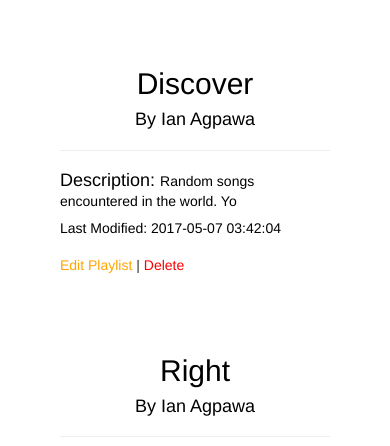
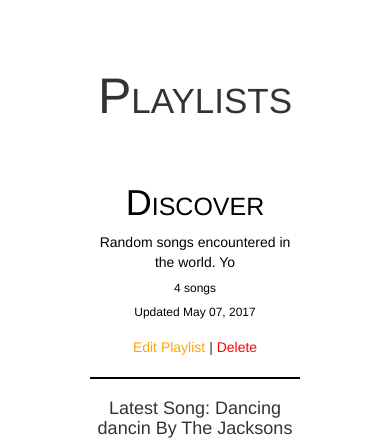
Before and after one commit to ianagpawa/catalog, a Flask app: page / in a window 390 px wide. Shown: the part 1264-1710 px from the top of the page. Run offline with Flask 2, Linux system fonts and the light colour scheme; a user stored in the database is signed in; data comes from the database, SQL or seed files in the repository; both versions use the stored data as it was after the commit; some libraries are stand-ins or nearby versions.

Commit message:
refactor: Update spacing

```diff
--- a/static/styles/main.css
+++ b/static/styles/main.css
@@ -132,15 +132,12 @@ ul{
 .youtube-iframe-front{
     display: block;
     width: 28vw;
-    height: 26vh;
+    height: 30vh;
     padding-top: 2vh;
     margin-left: auto;
     margin-right: auto;
 }
 
-.create-playlist{
-    margin: 20px;
-}
 
 .create-playlist-btn{
     background-color: #111135;
--- a/static/styles/media.css
+++ b/static/styles/media.css
@@ -10,4 +10,8 @@
         height: 30vh;
 
     }
+
+    .logit{
+        display: none;
+    }
 }
--- a/templates/base.html
+++ b/templates/base.html
@@ -70,6 +70,7 @@
                 </div>
 
             </div>
+
             {% block content %}
             {% endblock %}
         </div>
--- a/templates/playlists.html
+++ b/templates/playlists.html
@@ -1,8 +1,10 @@
 {% extends "base.html" %}
 {% block content %}
+
+
+
 <div class='container-fluid playlists'>
-
-    <div class='col-md-offset-4 col-md-4 flash text-center'>
+    <div class='col-md-offset-4 col-md-4 text-center'>
     {% with messages = get_flashed_messages() %}
         {% if messages %}
         <ul>
@@ -13,37 +15,10 @@
         {% endif %}
     {% endwith %}
     </div>
-
-
+    <br>
+    <br>
     <div class='col-md-12 top-row'>
-        <div class='col-md-4 playlist-tile-special'>
-            <div class='top-playlist text-center'>
-                <a class='song-list' href="{{url_for('showSongs',
-                        playlist_id = latest_song.playlist_id)}}">
-                    <h2 class='text-center playlist-tile-text special-h2'>
-                            Latest Song
-                    </h2>
-                </a>
-                <hr>
-
-                <div class='playlist-tile-text'>
-                    <h4 class='playlist-description'>{{latest_song.title}}</h4>
-                    <p class='playlist-description'>by {{latest_song.artist}}</p>
-                    <br>
-                    <div id="player" class="youtube-div">
-                        <iframe
-                             class='youtube-iframe-front'
-                             src="https://www.youtube.com/embed/{{latest_song.youtube}}"
-                             frameborder="0" allowfullscreen>
-                         </iframe>
-                    </div>
-                    <h5 class='playlist-time text-left'>Last Modified: {{latest_song.time_created}}</h5>
-                </div>
-            </div>
-        </div>
-
-
-        <div class='col-md-4 text-center welcome-tile'>
+        <div class='container-fluid text-center welcome-tile'>
             <h1 class="playlist-h1">Welcome</h1>
 
             <div class='container-fluid'>
@@ -55,7 +30,6 @@
                 </p>
                 </div>
             </div>
-
             <div class='create-playlist'>
                 <a href = "{{url_for('newPlaylist')}}">
                     <button type="button" class="btn btn-default create-playlist-btn">
@@ -63,7 +37,38 @@
                     </button>
                 </a>
             </div>
+
         </div>
+
+        <div>
+            <div class='col-md-offset-2 col-md-4 playlist-tile-special'>
+                <div class='top-playlist text-center'>
+                    <a class='' href="{{url_for('showSongs',
+                            playlist_id = latest_song.playlist_id)}}">
+                        <h2 class='text-center playlist-tile-text special-h2'>
+                                Latest Song
+                        </h2>
+                    </a>
+                    <hr class='hr-black'>
+
+                    <div class='playlist-tile-text'>
+                        <h4>{{latest_song.title}}</h4>
+                        <p>by {{latest_song.artist}}</p>
+                        <div id="player" class="youtube-div">
+                            <iframe
+                                 class='youtube-iframe-front'
+                                 src="https://www.youtube.com/embed/{{latest_song.youtube}}"
+                                 frameborder="0" allowfullscreen>
+                             </iframe>
+                        </div>
+
+                    </div>
+                </div>
+                <br>
+            </div>
+
+
+
 
             <div class='col-md-4 playlist-tile-special'>
                 <div class='top-playlist text-center'>
@@ -73,54 +78,56 @@
                                 Featured Song
                         </h2>
                     </a>
-                <hr>
+                    <hr class='hr-black'>
                     <div class='playlist-tile-text'>
-                    <h4 class='playlist-description'>{{featured.title}}</h4>
-                    <p class='playlist-description'>by {{featured.artist}}</p>
-                    <br>
+                        <h4>{{featured.title}}</h4>
+                        <p>by {{featured.artist}}</p>
+
                         <div id="player" class="youtube-div">
                             <iframe
                                  class='youtube-iframe-front'
                                  src="https://www.youtube.com/embed/{{featured.youtube}}"
                                  frameborder="0" allowfullscreen>
                              </iframe>
+                        </div>
 
-                    </div>
-                    <h5 class='playlist-time text-left'>Last Modified: {{featured.time_created}}</h5>
                     </div>
                 </div>
                 <br>
             </div>
 
+        </div>
 
+        <div class='col-md-12'>
+            <div class='container-fluid playlists-list'>
+                <h1 class='playlists-title text-center'>Playlists</h1>
 
             {% for playlist in playlists %}
-        <a class="playlist-title" href="{{url_for('showSongs', playlist_id = playlist.id)}}">
-        <div class='col-md-3 playlist-tile'>
 
-            <div class='top-playlist '>
-                <h2 class='text-center playlist-tile-text'>
+            <div class='col-md-4 playlist-tile'>
+                <div class='top-playlist text-center'>
 
+                    <a class='' href="{{url_for('showSongs',
+                            playlist_id = playlist.id)}}">
+                        <h1 class='text-center playlist-tile-text special-h2'>
                                 {{playlist.name}}
+                        </h1>
+                        <p>{{playlist.description}}</p>
 
-                </h2>
-                <h4 class='text-center playlist-tile-text'>By {{playlist.user.name}}</h4>
-                <hr>
+                        {% if get_number_of_songs(playlist.id) %}
+                        <h6>{{ get_number_of_songs(playlist.id) }} songs</h6>
+                        {% else %}
+                        <h6>0 songs</h6>
+                        {% endif %}
 
-
-                <div class='playlist-tile-text'>
-                    <h4 class='playlist-description'>Description: </h4>
-                    <p class='playlist-description'>{{playlist.description}}</p>
-                    <br>
                         {% if playlist.time_updated %}
-                    <h5 class='playlist-time text-left'>Last Modified: {{playlist.time_updated}}</h5>
+                        <h6>Updated {{playlist.time_updated.strftime('%b %d, %Y')}}</h6>
                         {% else %}
-                    <h5 class='playlist-time text-left'>Created On: {{ playlist.time_created }}</h5>
+                        <h6>Created: {{playlist.time_created.strftime('%b %d, %Y')}}</h6>
                         {% endif %}
-                </div>
-
-                <div class='row'>
-                    <div class='col-md-8 play-button' >
+                    </a>
+                    <div class='row container-fluid'>
+                        <div class='play-button' >
                             <a class='playlist-description edit'
                                 href="{{url_for('editPlaylist',
                                     playlist_id = playlist.id)}}">
@@ -135,18 +142,36 @@
                         </div>
                     </div>
 
+                    <hr class='hr-black'>
+                    {% if get_number_of_songs(playlist.id) %}
+                    <h4>Latest Song: {{get_latest_song(playlist.id).title}} By {{ get_latest_song(playlist.id).artist }}</h4>
+                    {% endif %}
+
+                    <div class='playlist-tile-text'>
+                        {% if get_number_of_songs(playlist.id) %}
+                        <div id="player" class="youtube-div">
+                            <iframe
+                                 class='youtube-iframe-front'
+                                 src="https://www.youtube.com/embed/{{get_latest_song(playlist.id).youtube}}"
+                                 frameborder="0" allowfullscreen>
+                             </iframe>
+                        </div>
+                        {% endif %}
+
+                    </div>
                 </div>
                 <br>
-
-        </div>
-        </a>
-
-        {% endfor %}
-
-    </div>
 
             </div>
 
 
 
+            {% endfor %}
+            </div>
+        </dvi>
+
+    </div>
+</div>
+
+
 {% endblock %}
--- a/templates/publicplaylists.html
+++ b/templates/publicplaylists.html
@@ -98,7 +98,7 @@
             <div class='col-md-4 playlist-tile'>
                 <div class='top-playlist text-center'>
                     <a class='' href="{{url_for('showSongs',
-                            playlist_id = latest_song.playlist_id)}}">
+                            playlist_id = playlist.id)}}">
                         <h1 class='text-center playlist-tile-text special-h2'>
                                 {{playlist.name}}
                         </h1>
```
Also changed, not shown: musiccatalog.db. Lines whose indentation alone changed are shown as unchanged.
